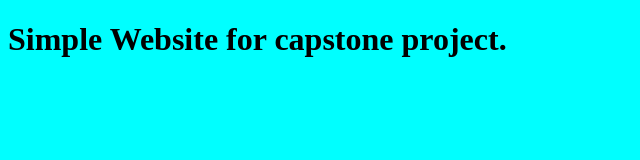
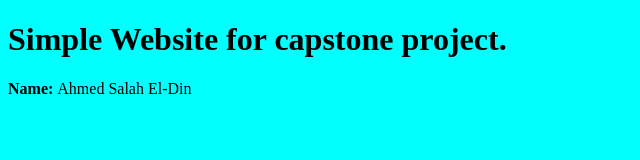
Before and after one commit to ahmed-bahnasy/DevOps-Capstone, a plain HTML site: page index.html in a window 1280 px wide. Shown: the whole page, without its empty margins (0-640 px from the left). Drawn offline with Linux system fonts and the light colour scheme.

Commit message:
Update index.html

```diff
--- a/index.html
+++ b/index.html
@@ -7,6 +7,6 @@
 
 	<body style="background-color:Cyan;">
 		<h1>Simple Website for capstone project.</h1>
-
+		<p><b>Name: </b> Ahmed Salah El-Din</p>
 	</body>
 </html>
```
